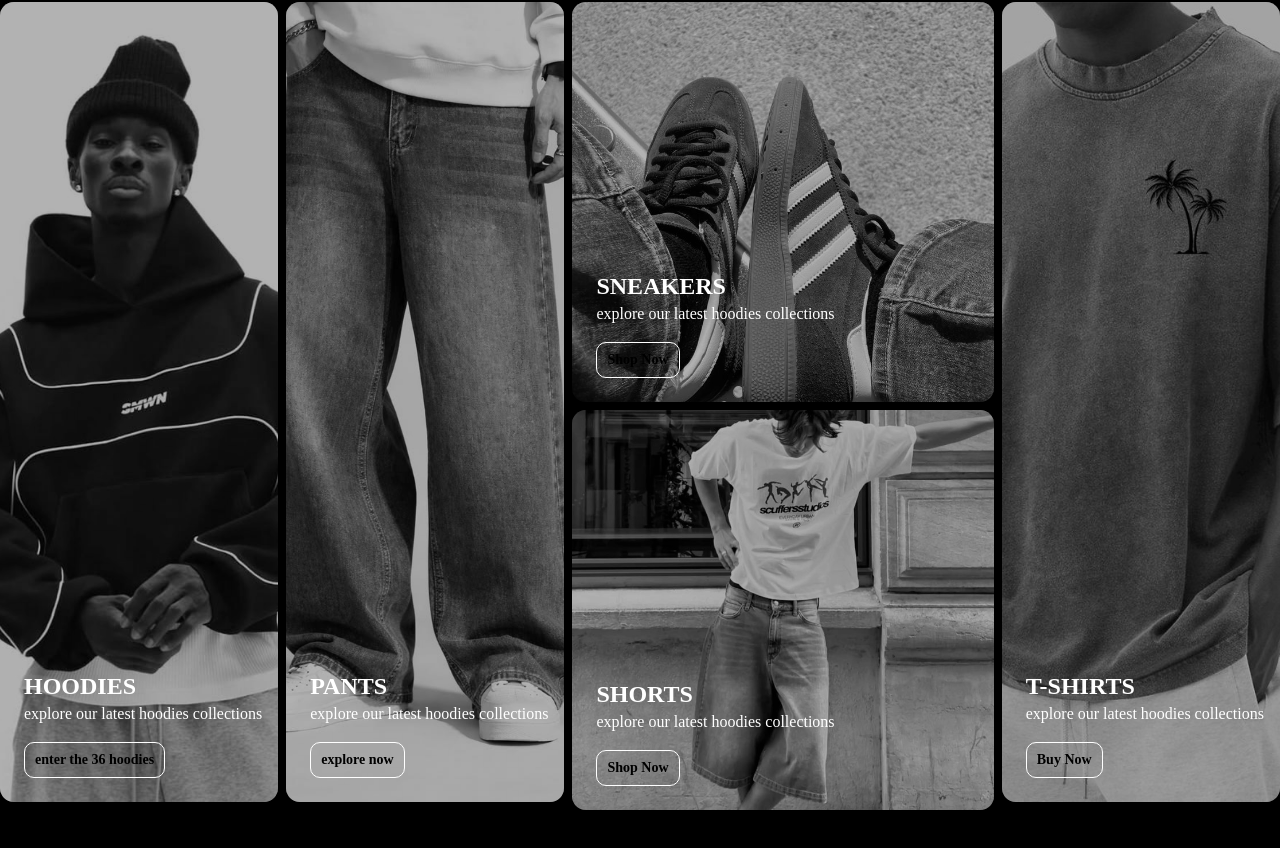
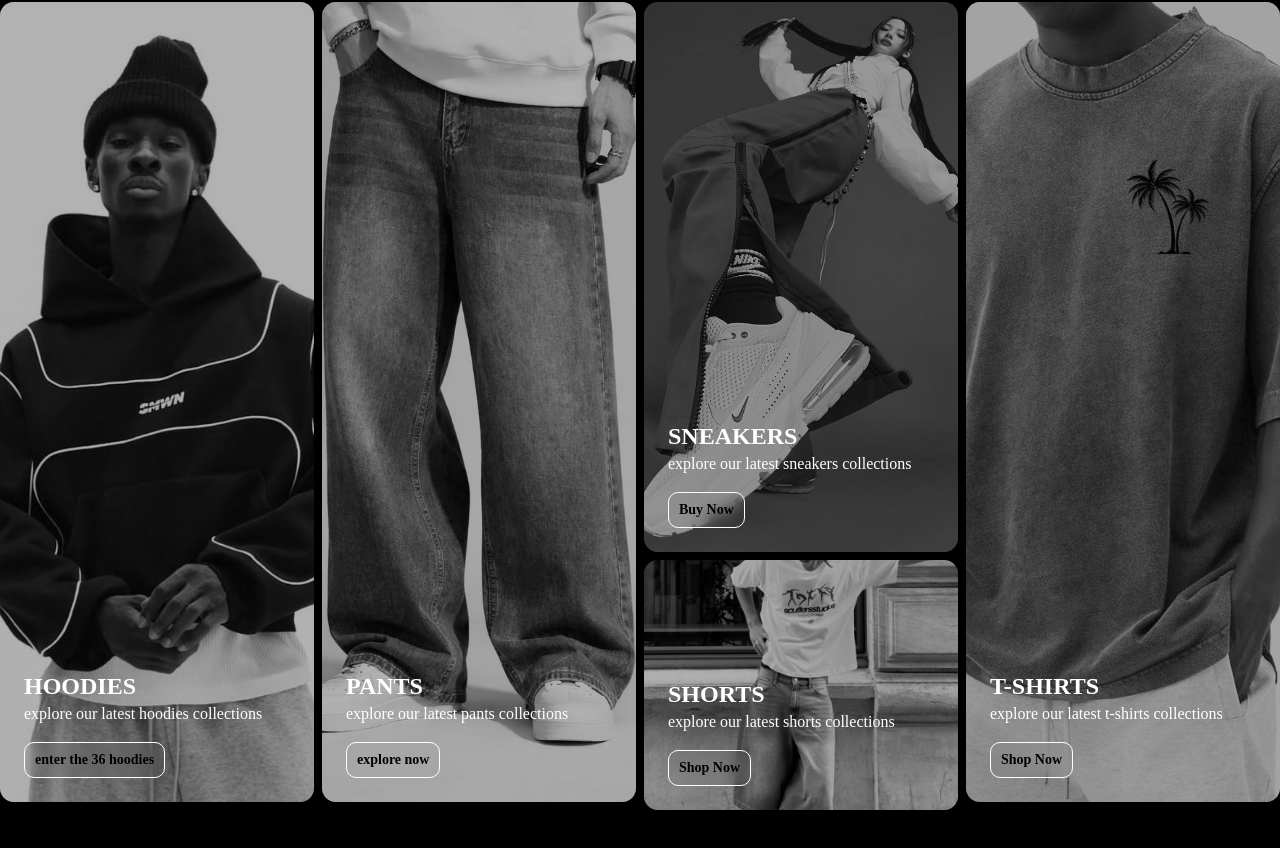
Before and after one commit to Aziz-Rabya/streetwear, a Next.js app: page / in a window 1280 px wide. Shown: the part 1806-2654 px from the top of the page. Built offline with nearby package versions, Linux system fonts and the light colour scheme; a web font is replaced by a local one.

Commit message:
implement collections section

```diff
--- a/app/globals.css
+++ b/app/globals.css
@@ -10,42 +10,42 @@ body{
 }
 
 
+
 .parent {
     display: grid;
-    grid-template-columns: repeat(9, 1fr);
-    grid-template-rows: repeat(5, 1fr);
+    grid-template-columns: repeat(8, 1fr);
+    grid-template-rows: repeat(8, 1fr);
     gap: 8px;
 }
 
 .div1 {
     grid-column: span 2 / span 2;
-    grid-row: span 5 / span 5;
+    grid-row: span 8 / span 8;
 }
 
 .div2 {
     grid-column: span 2 / span 2;
-    grid-row: span 5 / span 5;
+    grid-row: span 8 / span 8;
     grid-column-start: 3;
 }
 
 .div3 {
     grid-column: span 2 / span 2;
-    grid-row: span 5 / span 5;
-    grid-column-start: 8;
-    grid-row-start: 1;
+    grid-row: span 4 / span 4;
+    grid-column-start: 5;
 }
 
 .div4 {
-    grid-column: span 3 / span 3;
-    grid-row: span 3 / span 3;
+    grid-column: span 2 / span 2;
+    grid-row: span 4 / span 4;
     grid-column-start: 5;
-    grid-row-start: 3;
+    grid-row-start: 5;
 }
 
 .div5 {
-    grid-column: span 3 / span 3;
-    grid-row: span 2 / span 2;
-    grid-column-start: 5;
+    grid-column: span 2 / span 2;
+    grid-row: span 8 / span 8;
+    grid-column-start: 7;
     grid-row-start: 1;
 }
 
--- a/components/CollectionCards.tsx
+++ b/components/CollectionCards.tsx
@@ -24,7 +24,7 @@ const CollectionCard = ({ name, alt, text, image, button, className = "" }) => {
         <p className="text-2xl font-bold">{name}</p>
         <p>{text}</p>
 
-        <Button variant="secondary" size="lg" className="mt-4 bg-transparent border-white text-black font-bold hover:bg-white hover:text-black">
+        <Button variant="secondary" size="lg" className="mt-4 bg-transparent backdrop-blur border-white text-black font-bold hover:bg-white hover:text-black">
           {button}
         </Button>
       </div>
--- a/components/Collections.tsx
+++ b/components/Collections.tsx
@@ -11,30 +11,30 @@ const CollectionsList = [
   },
   {
     name: "PANTS",
-    alt: "hoodies",
-    text: "explore our latest hoodies collections",
+    alt: "pants",
+    text: "explore our latest pants collections",
     image: "/images/collection2.jpeg",
     button: "explore now"
   },
   {
-    name: "T-SHIRTS",
-    alt: "hoodies",
-    text: "explore our latest hoodies collections",
-    image: "/images/collection3.jpeg",
+    name: "SNEAKERS",
+    alt: "sneakers",
+    text: "explore our latest sneakers collections",
+    image: "/images/collection6.jpeg",
     button: "Buy Now"
   },
   {
     name: "SHORTS",
-    alt: "hoodies",
-    text: "explore our latest hoodies collections",
-    image: "/images/collections4.jpeg",
+    alt: "shorts",
+    text: "explore our latest shorts collections",
+    image: "/images/collection4.jpeg",
     button: "Shop Now"
   },
   {
-    name: "SNEAKERS",
-    alt: "hoodies",
-    text: "explore our latest hoodies collections",
-    image: "/images/collection5.jpeg",
+    name: "T-SHIRTS",
+    alt: "t-shirts",
+    text: "explore our latest t-shirts collections",
+    image: "/images/collection3.jpeg",
     button: "Shop Now"
   },
 ]
@@ -62,7 +62,7 @@ const Collections = () => {
             button={CollectionsList[1].button}
           />
         </div>
-        <div className="div3 h-[800px]">
+        <div className="div3 h-[550px]">
           <CollectionCards
             name={CollectionsList[2].name}
             alt={CollectionsList[2].alt}
@@ -71,7 +71,7 @@ const Collections = () => {
             button={CollectionsList[2].button}
           />
         </div>
-        <div className="div4 h-[400px]">
+        <div className="div4 h-[250px]">
           <CollectionCards
             name={CollectionsList[3].name}
             alt={CollectionsList[3].alt}
@@ -80,7 +80,7 @@ const Collections = () => {
             button={CollectionsList[3].button}
           />
         </div>
-        <div className="div5 h-[400px]">
+        <div className="div5 h-[800px]">
           <CollectionCards
             name={CollectionsList[4].name}
             alt={CollectionsList[4].alt}
```
Also changed, not shown: public/images/collection4.jpeg (renamed from public/images/collections4.jpeg), public/images/collection6.jpeg (added).
